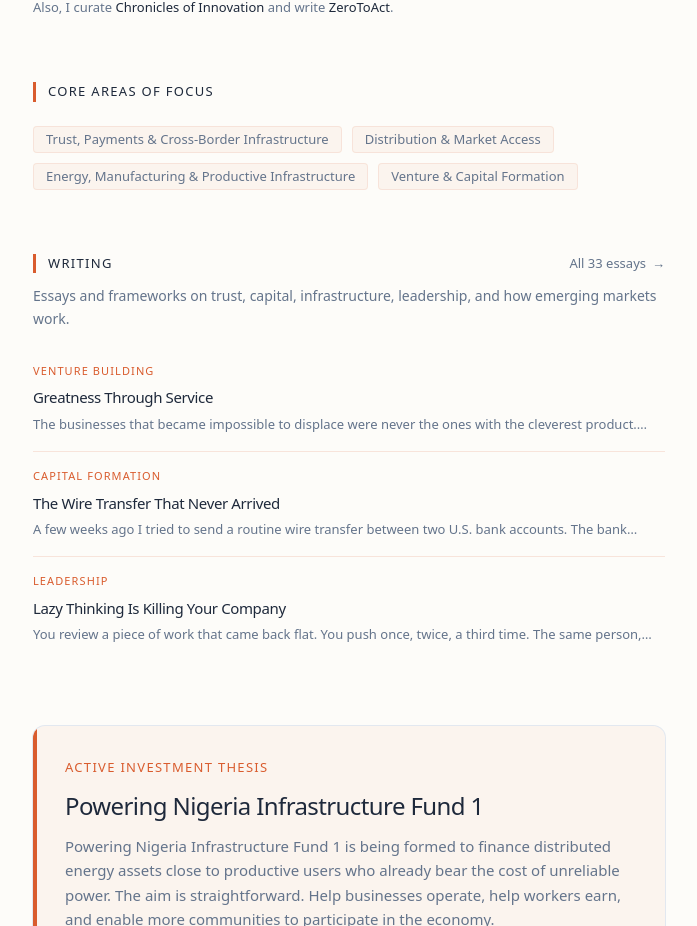
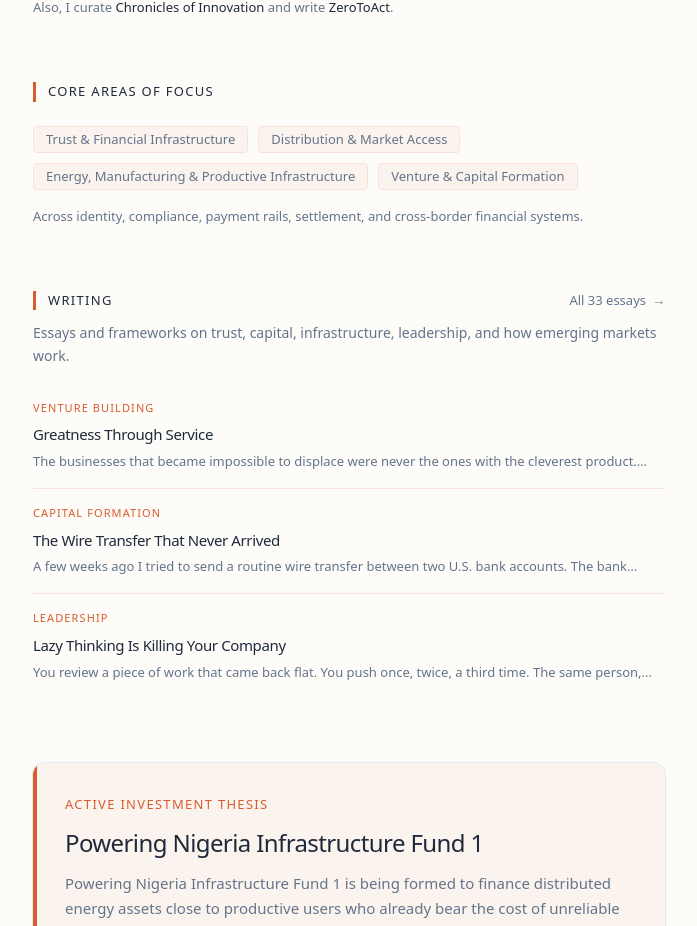
Before and after one commit to Threadigit/adetuyi.com, a Next.js app: page / in a window 1280 px wide. Shown: the part 1017-1943 px from the top of the page, without its empty margins (291-988 px from the left). Built offline with nearby package versions, Linux system fonts and the light colour scheme.

Commit message:
Clarify full financial infrastructure scope

```diff
--- a/src/app/page.tsx
+++ b/src/app/page.tsx
@@ -208,7 +208,7 @@ export default function Home() {
         </h2>
         <div className="flex flex-wrap gap-2.5">
           {[
-            "Trust, Payments & Cross-Border Infrastructure",
+            "Trust & Financial Infrastructure",
             "Distribution & Market Access",
             "Energy, Manufacturing & Productive Infrastructure",
             "Venture & Capital Formation"
@@ -218,6 +218,10 @@ export default function Home() {
             </span>
           ))}
         </div>
+        <p className="mt-4 text-[13px] leading-relaxed text-muted">
+          Across identity, compliance, payment rails, settlement, and
+          cross-border financial systems.
+        </p>
       </section>
 
       {/* ── Latest Writing ── */}
```
